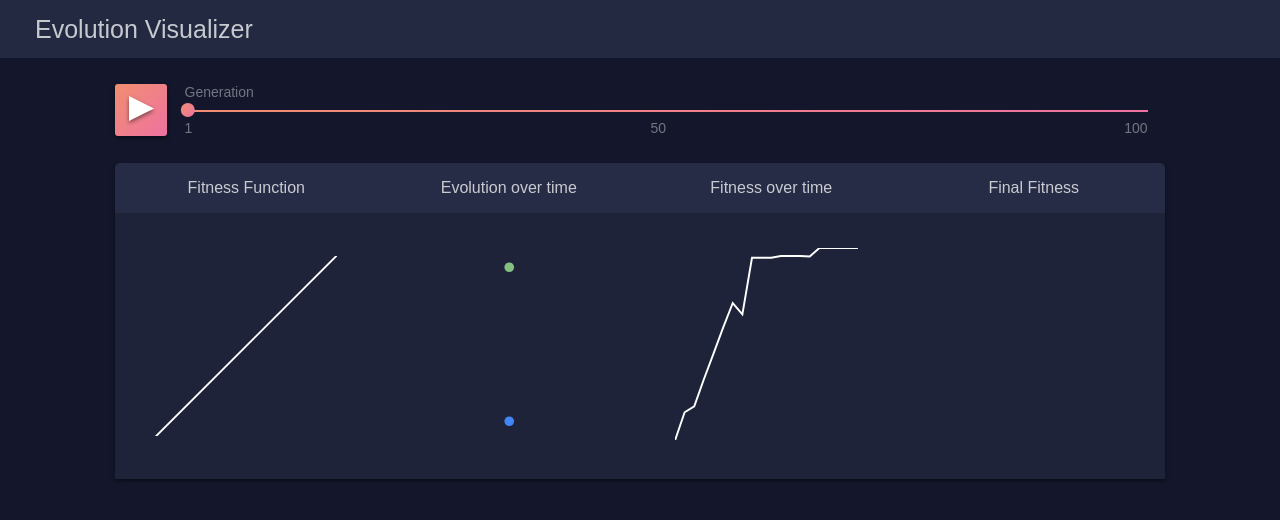
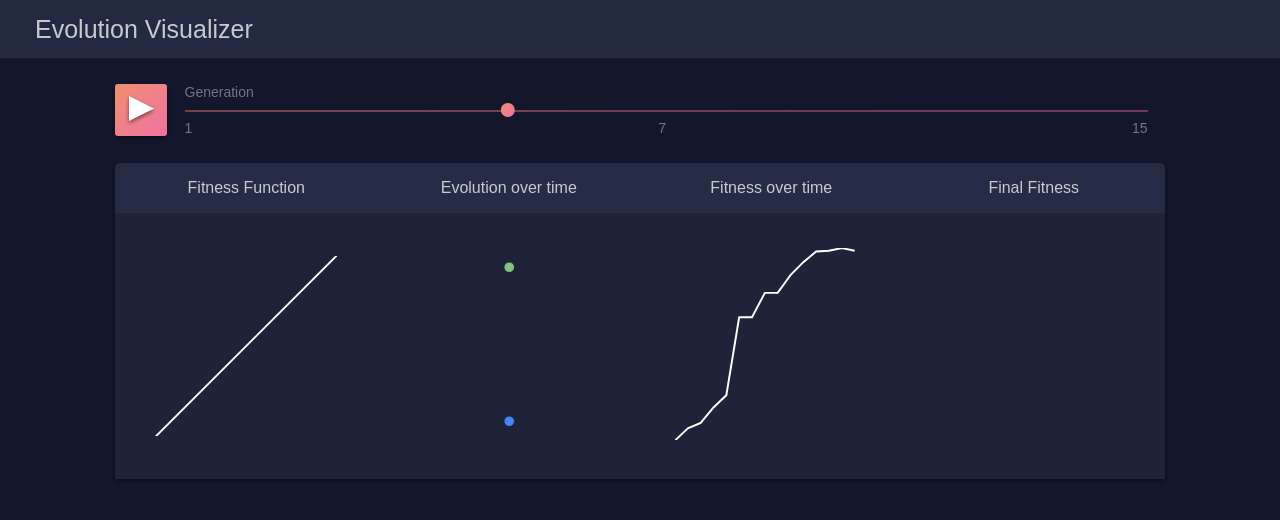
Before and after one commit to donpinkus/genetic-algo-viz, a React (Create React App) app: page / in a window 1280 px wide. Shown: the top 520 px of the page. Built offline with nearby package versions, Linux system fonts and the light colour scheme.

Commit message:
fixed bugs, moving timeline

```diff
--- a/src/App.js
+++ b/src/App.js
@@ -7,6 +7,12 @@ import Timeline from "./Timeline";
 import DashboardRow from "./DashboardRow";
 import { Population } from "./Population";
 
+/*
+1. At app level we define the population size, generations, genecounts, etc.
+
+2. We generate a population, which includes how the population evolves over generations
+
+*/
 class App extends Component {
   constructor(props) {
     super(props);
@@ -18,7 +24,8 @@ class App extends Component {
     this.originVec = { x: 0, y: 80 };
     this.targetVec = { x: 0, y: -80 };
 
-    this.generationCount = 20;
+    this.generationCount = 15;
+
     const geneCount = 100;
 
     this.populations = [];
@@ -42,8 +49,8 @@ class App extends Component {
       setTimeout(() => {
         this.setState({ frameNumber: this.state.frameNumber + 1 });
       }, 5);
-    } else if (this.state.generationNumber < this.generationCount) {
-      // Increment generation
+    } else if (this.state.generationNumber < this.generationCount - 1) {
+      // The "- 1" is so that the last time we increment the generation count is when we're setting it equal to the generation count.
       setTimeout(() => {
         this.setState({
           frameNumber: 0,
@@ -51,6 +58,7 @@ class App extends Component {
         });
       }, 500);
     } else {
+      console.log("reset generation number");
       // Reset generation
       this.setState({
         frameNumber: 0,
@@ -66,7 +74,10 @@ class App extends Component {
           <span>Evolution Visualizer</span>
         </SHeader>
         <div style={{ width: 1120, margin: "0 auto" }}>
-          <Timeline />
+          <Timeline
+            generationNumber={this.state.generationNumber}
+            max={this.generationCount}
+          />
           <SDashboardSection>
             <SDashboardHeader>
               <div>Fitness Function</div>
--- a/src/EvolutionViz.js
+++ b/src/EvolutionViz.js
@@ -12,9 +12,8 @@ class EvolutionVis extends Component {
           )
         : [];
 
-    const currentGeneration = this.props.population.generations[
-      this.props.generationNumber
-    ];
+    const currentGeneration =
+      this.props.population.generations[this.props.generationNumber];
 
     return (
       <div>
@@ -48,23 +47,24 @@ class EvolutionVis extends Component {
           {currentGeneration.map((rocket, i) => {
             const genesToPath = rocket.posVectors
               .slice(0, f + 1) // Frame number is 0 indexed.
-              .map(pos => `L ${pos.x},${pos.y}`);
+              .map((pos) => `L ${pos.x},${pos.y}`);
 
-            let d = `M ${this.props.population.originVec.x},${this.props
-              .population.originVec.y} ${genesToPath.join(" ")}`;
+            let d = `M ${this.props.population.originVec.x},${
+              this.props.population.originVec.y
+            } ${genesToPath.join(" ")}`;
 
             return (
               <g key={i}>
                 <path
                   d={d}
-                  stroke="rgba(225, 114, 125, 0.8)"
+                  stroke="rgba(225, 114, 125, 0.4)"
                   strokeWidth="1"
                   fill="none"
                 />
                 <circle
                   cx={rocket.posVectors[f].x}
                   cy={rocket.posVectors[f].y}
-                  r="2"
+                  r="1.25"
                   fill="#E1727D"
                 />
               </g>
--- a/src/Population.js
+++ b/src/Population.js
@@ -16,24 +16,27 @@ export class Population {
 
     // Create a population of rockets
     this.popSize = 50;
-    this.rockets = this.generateGeneration();
 
     this.generations = [];
 
-    for (let genNumber = 0; genNumber < generationCount; genNumber++) {
-      const nextGen = this.generateGeneration(
-        genNumber === 0 ? null : this.generations[genNumber - 1]
-      );
+    for (let i = 0; i < generationCount; i++) {
+      let nextGen;
+
+      if (i === 0) {
+        nextGen = this.createGeneration();
+      } else {
+        nextGen = this.createGeneration(this.generations[i - 1]);
+      }
 
       this.generations.push(nextGen);
     }
 
-    this.generationMaxFitnesses = this.generations.map(generation => {
-      return _.maxBy(generation, rocket => rocket.fitness).fitness;
+    this.generationMaxFitnesses = this.generations.map((generation) => {
+      return _.maxBy(generation, (rocket) => rocket.fitness).fitness;
     });
   }
 
-  generateGeneration(currentGeneration) {
+  createGeneration(currentGeneration) {
     let rockets = [];
 
     if (!currentGeneration) {
@@ -74,7 +77,7 @@ export class Population {
 
       // Find parent
       let accFitness = 0;
-      sortedParents.forEach(parent => {
+      sortedParents.forEach((parent) => {
         // Normalize the fitness.
         accFitness += parent.fitness / totalFitness;
 
@@ -127,7 +130,7 @@ class Rocket {
     this.accVectors.forEach((acc, i) => {
       const nextVelocity = {
         x: this.velVectors[i].x + acc.x,
-        y: this.velVectors[i].y + acc.y
+        y: this.velVectors[i].y + acc.y,
       };
 
       this.velVectors.push(nextVelocity);
@@ -139,7 +142,7 @@ class Rocket {
     this.velVectors.forEach((vel, i) => {
       const nextPos = {
         x: this.posVectors[i].x + vel.x,
-        y: this.posVectors[i].y + vel.y
+        y: this.posVectors[i].y + vel.y,
       };
 
       this.posVectors.push(nextPos);
@@ -170,22 +173,25 @@ class Rocket {
 class DNA {
   constructor(genes, geneCount = 100) {
     this.geneCount = geneCount;
-    this.genes = genes || _.times(geneCount, i => randVector(0.1));
+    this.genes = genes || _.times(geneCount, (i) => randVector(0.1));
   }
 
   crossover(partner) {
     // Get a random midpoint, we'll take first half of genes from self, second half from parent.
     const mid = Math.floor(Math.random() * this.genes.length);
 
-    const newGenes = _.times(this.geneCount, i => {
-      return i > mid ? this.genes[i] : partner.dna.genes[i];
-    });
+    const newGenes = [
+      ...this.genes.slice(0, mid),
+      ...partner.dna.genes.slice(mid, this.genes.length),
+    ];
 
     const mutationRate = 0.01;
-    const mutatedNewGenes = newGenes.map(
-      gene => (Math.random() < mutationRate ? randVector(0.1) : gene)
+    const mutatedNewGenes = newGenes.map((gene) =>
+      Math.random() < mutationRate ? randVector(0.1) : gene
     );
 
     return new DNA(mutatedNewGenes);
   }
 }
+
+// O(popSize * geneCount);
--- a/src/Timeline.js
+++ b/src/Timeline.js
@@ -3,23 +3,33 @@ import styled from "styled-components";
 import PlayBtnTriangle from "./PlayBtnTriangle";
 import { pageMargin } from "./Styles";
 
-const Timeline = () => (
+const Timeline = ({ generationNumber, max }) => {
+  const rightPct = (generationNumber / max) * 100;
+
+  console.log(generationNumber, max, rightPct);
+
+  return (
     <STimelineSection>
       <SPlayButton onClick={() => alert("run!")}>
         <PlayBtnTriangle />
       </SPlayButton>
       <STimelineContainer>
         <STimelineLine />
-      <STimelineDot />
+        <STimelineDot
+          style={{
+            left: `${rightPct}%`,
+          }}
+        />
         <STimelineTopLabel>Generation</STimelineTopLabel>
         <STimelineBottomLabels>
           <span>1</span>
-        <span>50</span>
-        <span>100</span>
+          <span>{Math.floor(max / 2)}</span>
+          <span>{max}</span>
         </STimelineBottomLabels>
       </STimelineContainer>
     </STimelineSection>
   );
+};
 
 const STimelineSection = styled.section`
   padding: ${pageMargin * 0.75}px ${pageMargin}px;
@@ -52,6 +62,7 @@ const STimelineLine = styled.div`
   top: 50%;
   left: 0;
   right: 0;
+  opacity: 0.4;
 `;
 
 const STimelineTopLabel = styled.div`
```
Also changed, not shown: package.json (+5 -5 lines), src/index.js (+6 -6 lines), 2 other files (tests, documents, lock files or other folders). Lines whose indentation alone changed are shown as unchanged.
